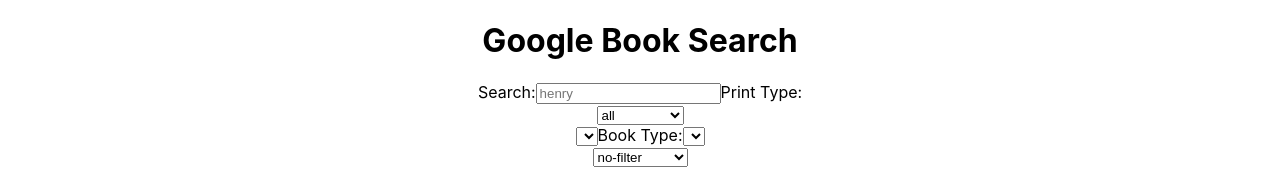
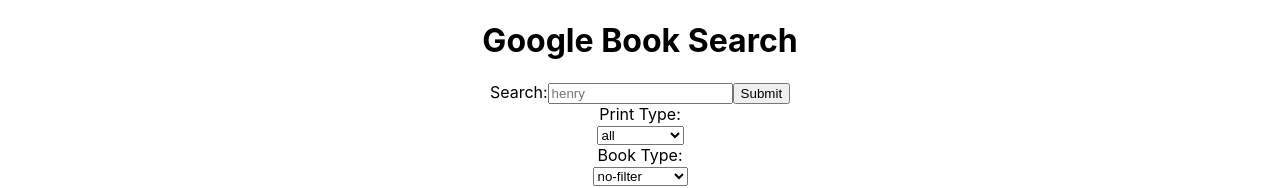
Before and after one commit to JustDorah/googleBookSearchAPI, a React (Create React App) app: page / in a window 1280 px wide. Shown: the top 188 px of the page. Built offline with nearby package versions, Linux system fonts and the light colour scheme.

Commit message:
Added event handlers simple event handlers added onto print and book selections as well as search submit button

```diff
--- a/src/App.js
+++ b/src/App.js
@@ -2,6 +2,8 @@
 import BookSearch from "./bookSearch/bookSearch";
 //import DisplayPrintType from "./printType/displayPrintType";
 //import DisplayBookType from "./bookType/displayBookType";
+//import GetPrintType from "./printType/getPrintType";
+//import DisplaySelection from "./displaySelection/displaySelection";
 
 import "./App.css";
 //import Book from "./book/book";
@@ -15,6 +17,14 @@
       isBookType: "No-Filter"
     };
   }
+
+  setPrintSelected = () => {
+    console.log("a print has been selected", this);
+  };
+
+  setBookSelected = () => {
+    console.log("a BOOK has been selected", this);
+  };
 
   render() {
     const searchResults = [
@@ -51,11 +61,32 @@
         "ebooks"
       ]
     };
+    /*
+    handleSelectionChange = e => {
+      e.preventDefault();
+      console.log("this has been selected!!!");
+      // const target = event.target;
+      // const name = target.name;
+
+      //     if (target.id === "print" || "book") {
+      //       this.setState({
+      //         [name]: target.value
+      //       });
+      //       console.log("");
+      //       };
+      //const value = target.id === 'print' ? target.value :
+      //https://reactjs.org/docs/forms.html
+    };
+*/
+
     return (
       <div className="App">
         <BookSearch
           searchResults={searchResults}
           selectOptions={selectOptions}
+          printChangeHandler={this.setPrintSelected}
+          bookChangeHandler={this.setBookSelected}
+          //changeHandler={e => this.handleSelectionChange(e)}
         />
       </div>
     );
--- a/src/bookSearch/bookSearch.js
+++ b/src/bookSearch/bookSearch.js
@@ -1,15 +1,15 @@
 import React, { Component } from "react";
 
 import BookSearchList from "../booksearchList/booksearchList";
-import DisplayPrintType from "../printType/displayPrintType";
+//import DisplayPrintType from "../printType/displayPrintType";
 import GetPrintType from "../printType/getPrintType";
-import DisplayBookType from "../bookType/displayBookType";
+//import DisplayBookType from "../bookType/displayBookType";
 import GetBookType from "../bookType/getBookType";
 
 export default class BookSearch extends Component {
   handleSubmit(event) {
     event.preventDefault();
-    alert("submit handled!" + this.state.value);
+    console.log("submit handled!");
   }
   render() {
     console.log(this.props.searchResults);
@@ -25,19 +25,22 @@
           </label>
           <input type="text" name="search" id="search" placeholder="henry" />
 
-          <label htmlFor="printType">Print Type:</label>
-          <GetPrintType selectOptions={this.props.selectOptions} />
-          <DisplayPrintType
-          //changeHandler={event => this.props.changeHandler(event)}
-          />
+          <input type="submit" value="Submit" />
+        </form>
 
-          {/* **********************sdf */}
-          <label htmlFor="bookType">Book Type:</label>
-          <DisplayBookType
-          // changeHandler={event => this.props.changeHandler(event)}
-          />
-          <GetBookType selectOptions={this.props.selectOptions} />
-        </form>
+        <label htmlFor="printType">Print Type:</label>
+        <GetPrintType
+          selectOptions={this.props.selectOptions}
+          printChangeHandler={this.props.printChangeHandler}
+        />
+
+        {/* **********************sdf */}
+        <label htmlFor="bookType">Book Type:</label>
+        <GetBookType
+          selectOptions={this.props.selectOptions}
+          bookChangeHandler={this.props.bookChangeHandler}
+        />
+
         {/* **************** BOOK SEARCH RESULTS ***************/}
         <BookSearchList searchResults={this.props.searchResults} />
       </div>
--- a/src/bookType/getBookType.js
+++ b/src/bookType/getBookType.js
@@ -18,7 +18,10 @@
     console.log(bookOptions, "bookopstsion");
     return (
       <div>
-        <DisplaySelection bookOptions={bookOptions} />
+        <DisplaySelection
+          bookOptions={bookOptions}
+          printChangeHandler={this.props.bookChangeHandler}
+        />
       </div>
     );
   }
--- a/src/displaySelection/displaySelection.js
+++ b/src/displaySelection/displaySelection.js
@@ -2,7 +2,7 @@
 
 export default function DisplaySelection(props) {
   return (
-    <select>
+    <select onChange={props.printChangeHandler || props.bookChangeHandler}>
       {props.bookOptions} {props.printOptions}
     </select>
   );
--- a/src/printType/getPrintType.js
+++ b/src/printType/getPrintType.js
@@ -15,10 +15,13 @@
       </option>
     ));
 
-    console.log(printOptions, "PRINT!!!opstsion");
+    console.log(printOptions, "PRINT!!!option");
     return (
       <div>
-        <DisplaySelection bookOptions={printOptions} />
+        <DisplaySelection
+          bookOptions={printOptions}
+          printChangeHandler={this.props.printChangeHandler}
+        />
       </div>
     );
   }
```
